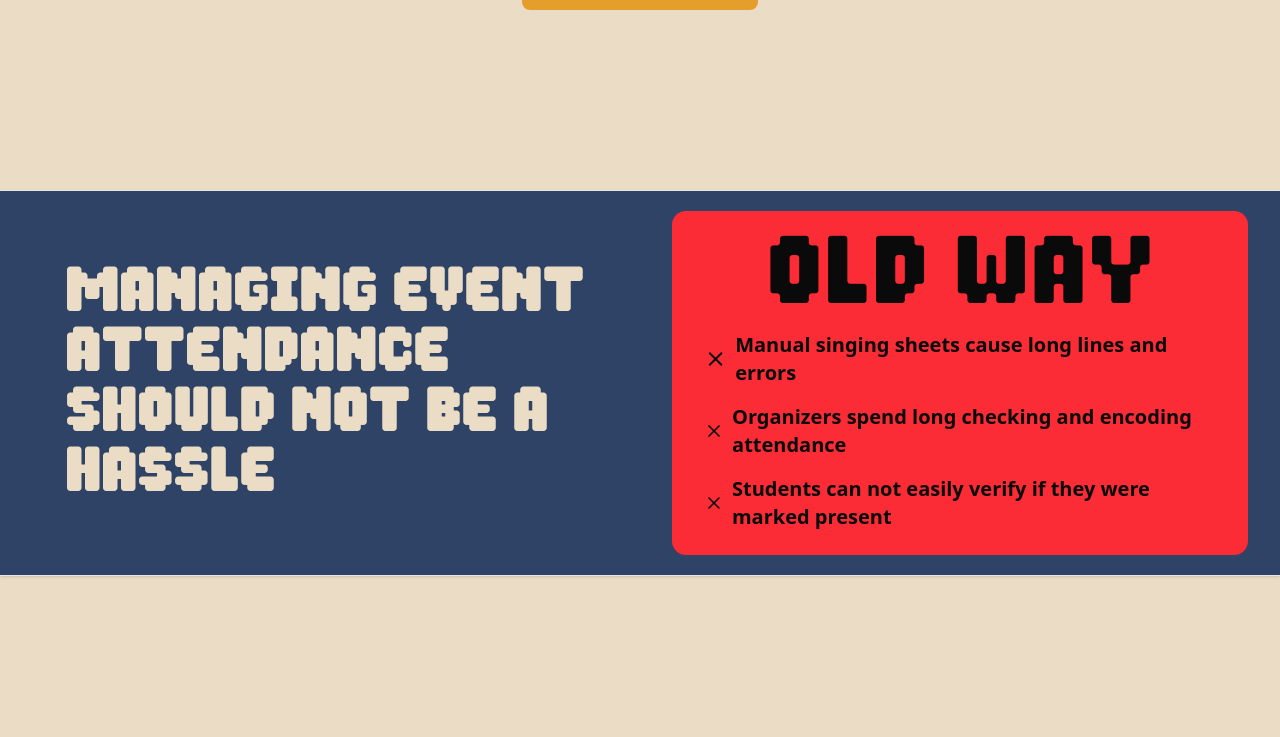
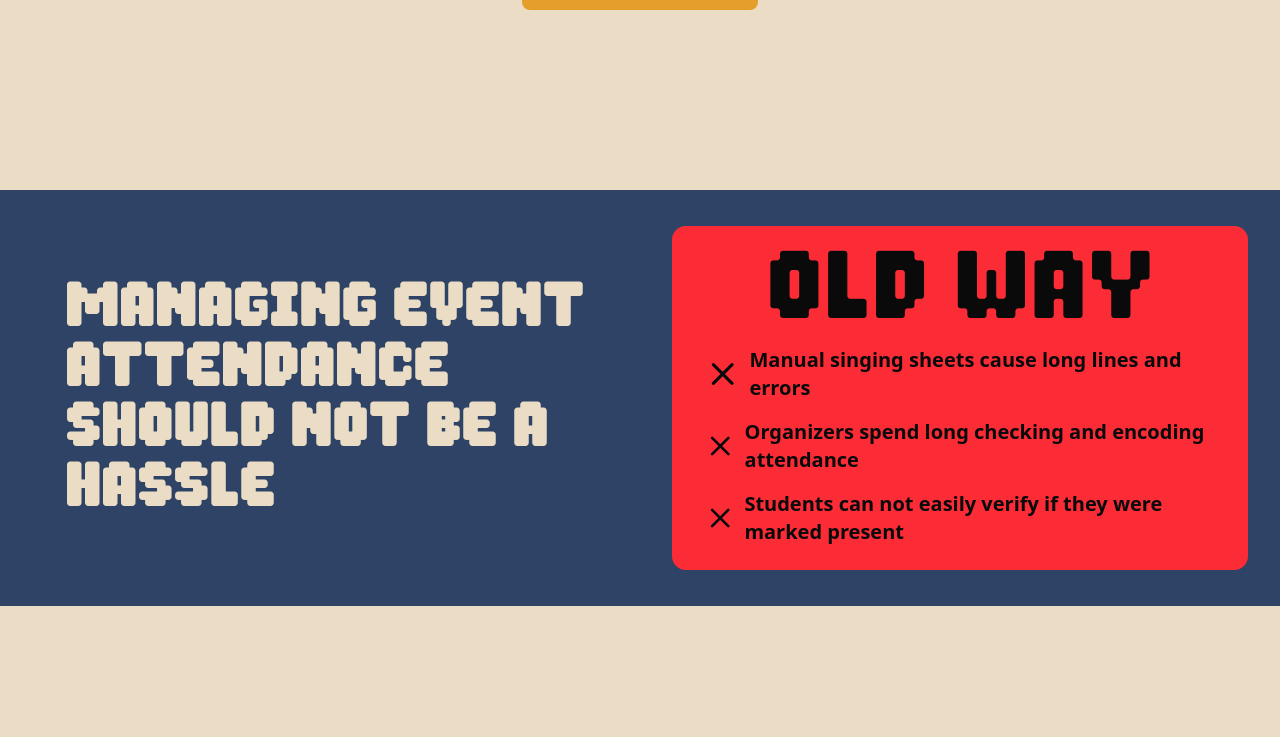
Before and after one commit to dlsl-animodev/project-qol-frontend, a Next.js app: page / in a window 1280 px wide. Shown: the part 626-1363 px from the top of the page. Built offline with nearby package versions, Linux system fonts and the light colour scheme; no server answers.

Commit message:
fix(style): increase problem-solution section height and remove border

```diff
--- a/components/landing-page/problem-solution-section.tsx
+++ b/components/landing-page/problem-solution-section.tsx
@@ -90,7 +90,7 @@ const ProblemSolutionSection = () => {
     return (
         <section
             ref={processRef}
-            className="grid grid-cols-1 md:grid-cols-2 items-center bg-accent shadow border-y"
+            className="grid grid-cols-1 md:grid-cols-2 items-center bg-accent py-[1rem]"
         >
             <>
                 <div>
@@ -164,7 +164,7 @@ const CardView: React.FC<CardViewProps> = ({
                         key={index}
                         className="px-4 py-2 text-base lg:text-xl font-bold rounded-xl flex items-center gap-2"
                     >
-                        <Icon />
+                        <Icon size={40} />
                         {text}
                     </li>
                 ))}
```
